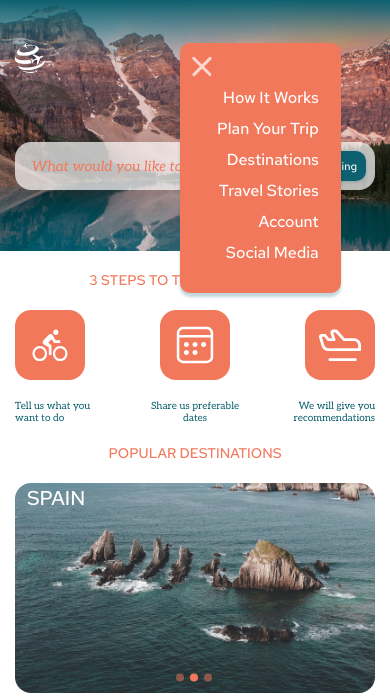
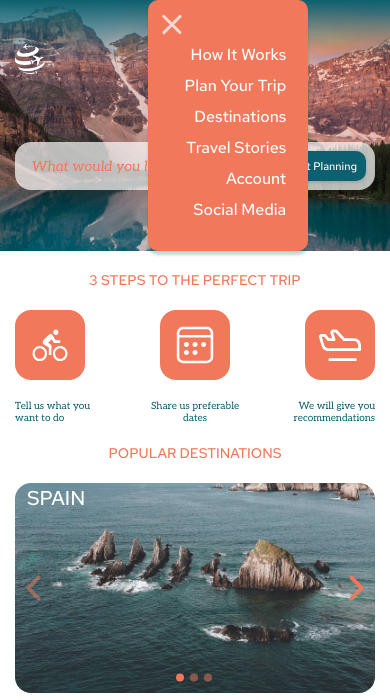
Before and after one commit to Lights0n/Travel-app, a plain HTML site: page index.html in a window 390 px wide. Both pictures are taken after a click on the element 357 px from the left and 59 px from the top of the page. Shown: the top 700 px of the page. Drawn offline with Linux system fonts and the light colour scheme; a web font is replaced by a local one.

Commit message:
Add files via upload

```diff
--- a/index.html
+++ b/index.html
@@ -6,8 +6,8 @@
   <meta charset="UTF-8">
   <meta name="viewport" content="width=device-width, initial-scale=1.0">
   <!-- meta-content -->
-  <meta name="description" content="THIS WEB-SITE IS ABOUT YOUR NEW CAREER STEP">
-  <meta name="keywords" content="web-programming, front-end, HTML, CSS, JS">
+  <meta name="description" content="We are the best team for your journey">
+  <meta name="keywords" content="travel, plan, camping, advice, journey">
 
 
   <!-- <link
@@ -62,13 +62,14 @@
                 <li class="header__nav-item"><a href="#steps">Plan Your Trip</a></li>
                 <li class="header__nav-item"><a href="#destinations">Destinations</a></li>
                 <li class="header__nav-item"><a href="#stories">Travel Stories</a></li>
-                <li class="header__nav-item hidden"><a href="#stories">Account</a></li>
-                <li class="header__nav-item hidden"><a href="#stories">Social Media</a></li>
+                <li class="header__nav-item hidden" id="account"><a href="#">Account</a></li>
+                <li class="header__nav-item hidden"><a href="#footer">Social Media</a></li>
               </ul>
             </nav>
             <div class="header__burger-cnt">
               <div class="header__burger-line"></div>
             </div>
+            <div class="header__nav-wrapper"></div>
           </div>
           <form class="header__form" action="#">
             <button class="header__login">Login</button>
@@ -129,8 +130,18 @@
         <div class="destinations__body">
           <h2 class="destinations__h2-title h2-title">Popular Destinations</h2>
           <div class="destinations__gallery">
+
             <div class="destinations__row">
+
               <div class="destinations__item active-dest">
+                <div class="destinations__arrows">
+                  <div class="destinations__arrow-left">
+                    <img src="assets/svg/dest-unactive-left.svg" alt="left-arrow">
+                  </div>
+                  <div class="destinations__arrow-right">
+                    <img src="assets/svg/dest-active-right.svg" alt="right-arrow">
+                  </div>
+                </div>
                 <div class="destinations__img">
                   <a href="#!">
                     <img src="assets/jpg/spain.jpg" alt="Spain">
@@ -268,7 +279,7 @@
           </div>
           <footer class="footer">
             <div class="footer__container _container">
-              <div class="footer__body">
+              <div class="footer__body" id="footer">
                 <ul class="footer__my-sotial-list">
                   <li class="footer__list-item">
                     <a href="https://github.com/Lights0n" target="_blank">
--- a/script.js
+++ b/script.js
@@ -1,15 +1,26 @@
-console.log("Вёрстка семантическая +20\nВёрстка соответствует макету +48\nТребования к css + 12\nИнтерактивность, реализуемая через css +20\nИтоговая оценка: 100 баллов");
+// console.log("Вёрстка семантическая +20\nВёрстка соответствует макету +48\nТребования к css + 12\nИнтерактивность, реализуемая через css +20\nИтоговая оценка: 100 баллов");
 
+console.log("Оценка 85 балллов:\nВёрстка соответствует макету. Ширина экрана 390px +48\nблок <header> +6\nсекция preview +9\nсекция steps +9\nсекция destinations +9\nсекция stories +9\nблок <footer> +6\nНи на одном из разрешений до 320px включительно не появляется горизонтальная полоса прокрутки. Весь контент страницы при этом сохраняется: не обрезается и не удаляется +15\nнет полосы прокрутки при ширине страницы от 1440рх до 390px +7\nнет полосы прокрутки при ширине страницы от 390px до 320рх +8\nНа ширине экрана 390рх и меньше реализовано адаптивное меню +22\nпри ширине страницы 390рх панель навигации скрывается, появляется бургер-иконка +2\nпри нажатии на бургер-иконку плавно появляется адаптивное меню +4\nадаптивное меню соответствует макету +4\nпри нажатии на крестик адаптивное меню плавно скрывается уезжая за экран +4\nссылки в адаптивном меню работают, обеспечивая плавную прокрутку по якорям +4 (все кроме Account, она пока что просто закрывает меню)\nпри клике по ссылке в адаптивном меню адаптивное меню плавно скрывается, также скрытие меню происходит если сделать клик вне данного окна +4");
+
+
+const headerWrapper = document.querySelector('.header__nav-wrapper');
+const active2 = document.querySelector('.active2');
 const burgerCnt = document.querySelector('.header__burger-cnt');
 const burgerCross = document.querySelector('.header__burger-line');
 
 const navBody = document.querySelector('.header__nav-body');
+const navItems = document.querySelectorAll('.header__nav-item');
+const dotS = document.querySelectorAll('.destinations__dot');
+const dotOne = document.querySelector('.destinations__dot');
+
 
 //
 function toggle(el) {
-  el.style.top = (el.style.top == '0px') ? '-450px' : '0px'
+  el.style.top = (el.style.top == '-43px') ? '-450px' : '-43px'
 }
-
+function toggleZero(el) {
+  el.style.top = (el.style.top == '0px') ? '0px' : '0px'
+}
 
 let menuOpen = false;
 burgerCnt.addEventListener('click', () => {
@@ -17,10 +28,36 @@ burgerCnt.addEventListener('click', () => {
     burgerCnt.classList.add('open');
     toggle(navBody);
     menuOpen = true;
+    headerWrapper.classList.toggle('active2');
   } else {
     burgerCnt.classList.remove('open');
     menuOpen = false;
+    headerWrapper.classList.toggle('active2');
     toggle(navBody);
   }
   // burgerCnt.classList.toggle('cross');
 });
+
+// close murger menu if u clicked on any value in it
+for (let navItem of navItems) {
+  navItem.addEventListener('click', () => {
+    burgerCnt.classList.remove('open');
+    menuOpen = false;
+    toggle(navBody);
+  })
+}
+headerWrapper.addEventListener('click', () => {
+  burgerCnt.classList.remove('open');
+  menuOpen = false;
+  toggle(navBody);
+  headerWrapper.classList.remove('active2');
+})
+
+
+// add dots
+if (window.innerWidth < 768) {
+  for (let dot of dotS) {
+    dot.classList.remove('active-dot');
+  }
+  dotOne.classList.add('active-dot');
+};
--- a/scss/styles.scss
+++ b/scss/styles.scss
@@ -138,13 +138,14 @@ body {
     background: #f2785c;
     box-shadow: 0px 4px 3px rgba(13, 96, 111, 0.25);
     border-radius: 10px;
-    padding: 44px 22px 30px 37px;
+    padding: 44px 22px 31px 37px;
 
     @media (min-width: 767.98px) {
       position: relative;
       display: block;
       top: 0px;
       left: 0px;
+
       background-color: unset;
       box-shadow: none;
       padding: 0;
@@ -235,11 +236,20 @@ body {
       transform: translateY(6.67px);
     }
   }
+  &__nav-wrapper {
+    height: 100vh;
+    width: 100vw;
+    display: none;
+    position: fixed;
+    top: 0;
+    left: 0;
+  }
+  &__nav-wrapper.active2 {
+    display: block;
+  }
   //  ANIMATION
   &__burger-cnt.open {
-    transform: translate(-158px, 8px);
-    height: 30px;
-    width: 30px;
+    transform: translate(-185px, -35px);
     opacity: 0.7;
     transition: all 0.3s ease 0.1s;
   }
@@ -350,7 +360,7 @@ body {
     @media (max-width: 767.98px) {
       font-size: 40px;
     }
-    @media (max-width: 390px) {
+    @media (max-width: 767.98px) {
       display: none;
     }
   }
@@ -592,9 +602,11 @@ body {
   }
 
   &__gallery {
+    position: relative;
   }
 
   &__row {
+    position: relative;
     display: flex;
     gap: 60px;
     justify-content: center;
@@ -612,6 +624,28 @@ body {
     display: block;
     display: flex;
     flex: 1 1 auto;
+    position: relative;
+  }
+  &__arrows {
+    position: absolute;
+    display: none;
+    z-index: 5;
+    top: 50%;
+    width: calc(100% - (30px));
+    // padding: 0 30px;
+    justify-content: space-between;
+    transform: translateY(-50%);
+
+    @media (max-width: 767.98px) {
+      display: flex;
+    }
+  }
+  &__arrow-left {
+    padding-left: 11.27px;
+  }
+
+  &__arrow-right {
+    padding-right: 11.27px;
   }
 
   &__img {
@@ -655,7 +689,6 @@ body {
     color: #ffffff;
 
     @media (max-width: 767.98px) {
-      position: absolute;
       position: absolute;
       width: 60px;
       height: 26px;
@@ -847,9 +880,13 @@ body {
 
   &__item {
     &:hover {
-      background-color: rgba(255, 255, 255, 0.712);
+      background-color: rgba(242, 120, 92, 0.512);
       border-radius: 50px;
       transform: scale(1.03);
+      transition: all 0.3s ease 0s;
+      @media (max-width: 767.98px) {
+        border-radius: 30px;
+      }
     }
     transition: all 0.4s ease 0s;
     &:not(:last-child) {
```
Also changed, not shown: assets/svg/dest-active-right.svg (added), assets/svg/dest-unactive-left.svg (added), css/styles.css.
